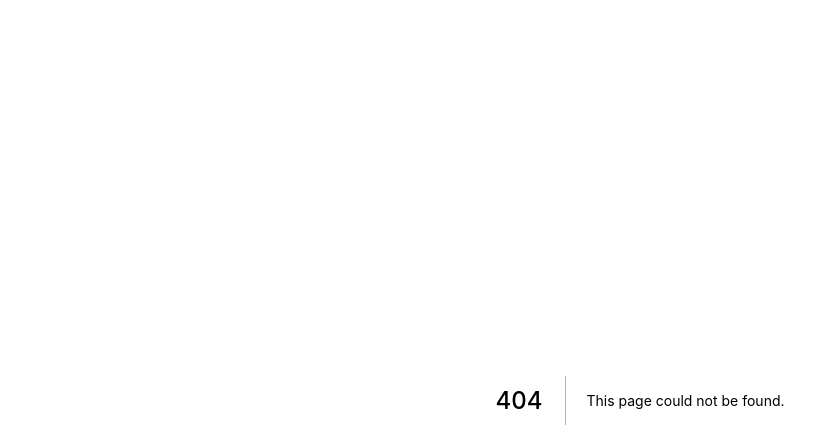
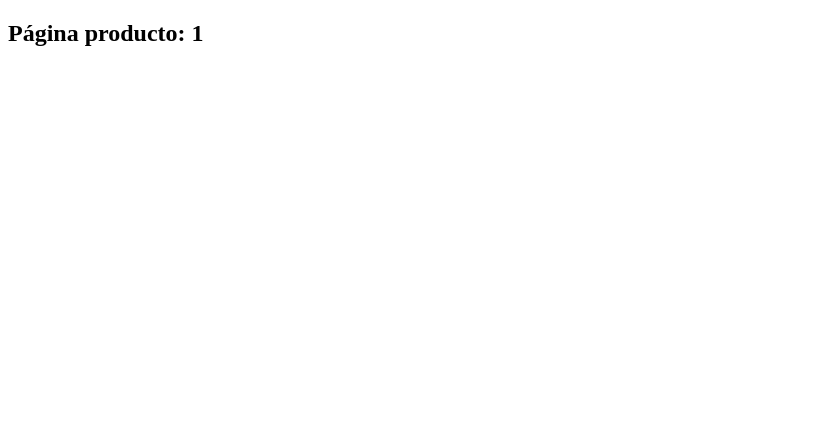
Before and after one commit to Genie0530-tech/platzi-nextjs, a Next.js app: page /product/1 in a window 1280 px wide. Before the commit this address had no page. Shown: the top 448 px of the page, without its empty margins (0-837 px from the left). Built offline with nearby package versions, Linux system fonts and the light colour scheme.

Commit message:
Adds dynamic page

```diff
--- /dev/null
+++ b/pages/product/[id].tsx
@@ -0,0 +1,14 @@
+import React from 'react'
+import { useRouter } from 'next/router'
+
+const ProductPage = () => {
+  const { query } = useRouter()
+
+  return (
+    <section>
+      <h1>Página producto: {query.id}</h1>
+    </section>
+  )
+}
+
+export default ProductPage
```
Also changed, not shown: 1 other file (tests, documents, lock files or other folders).
